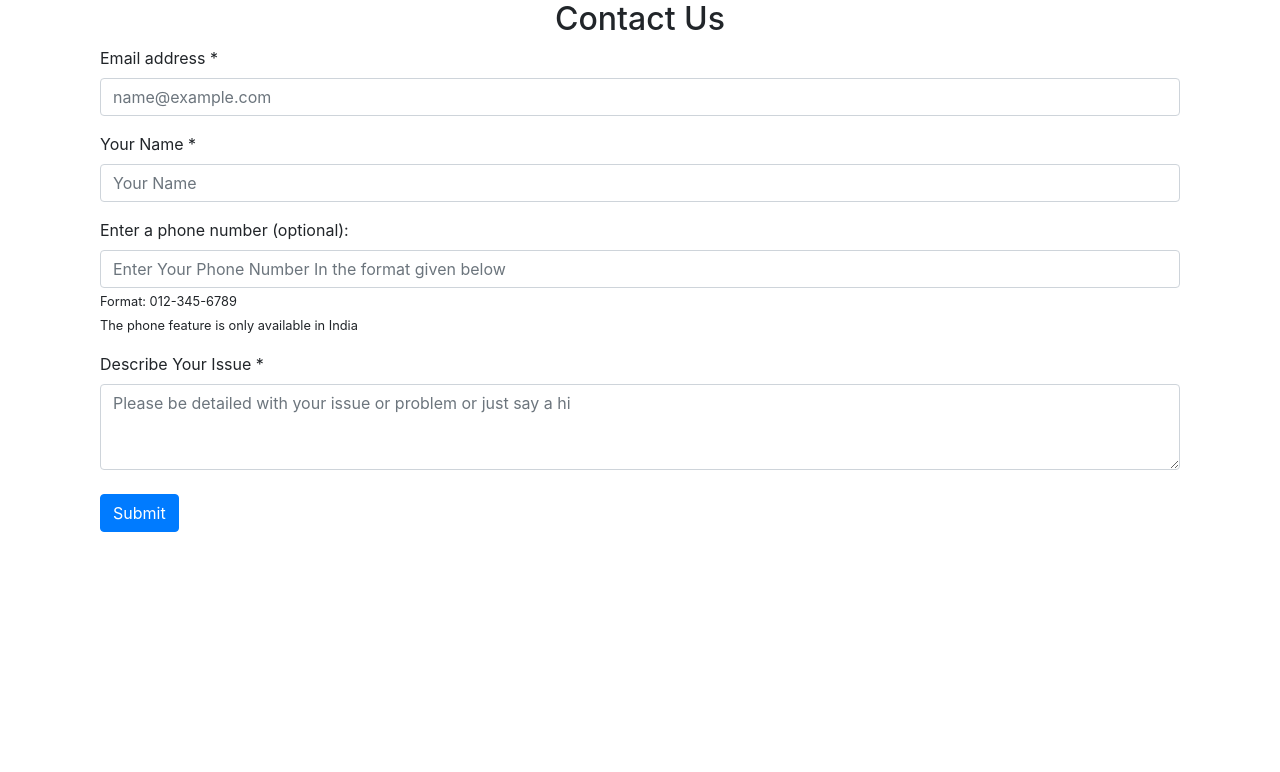
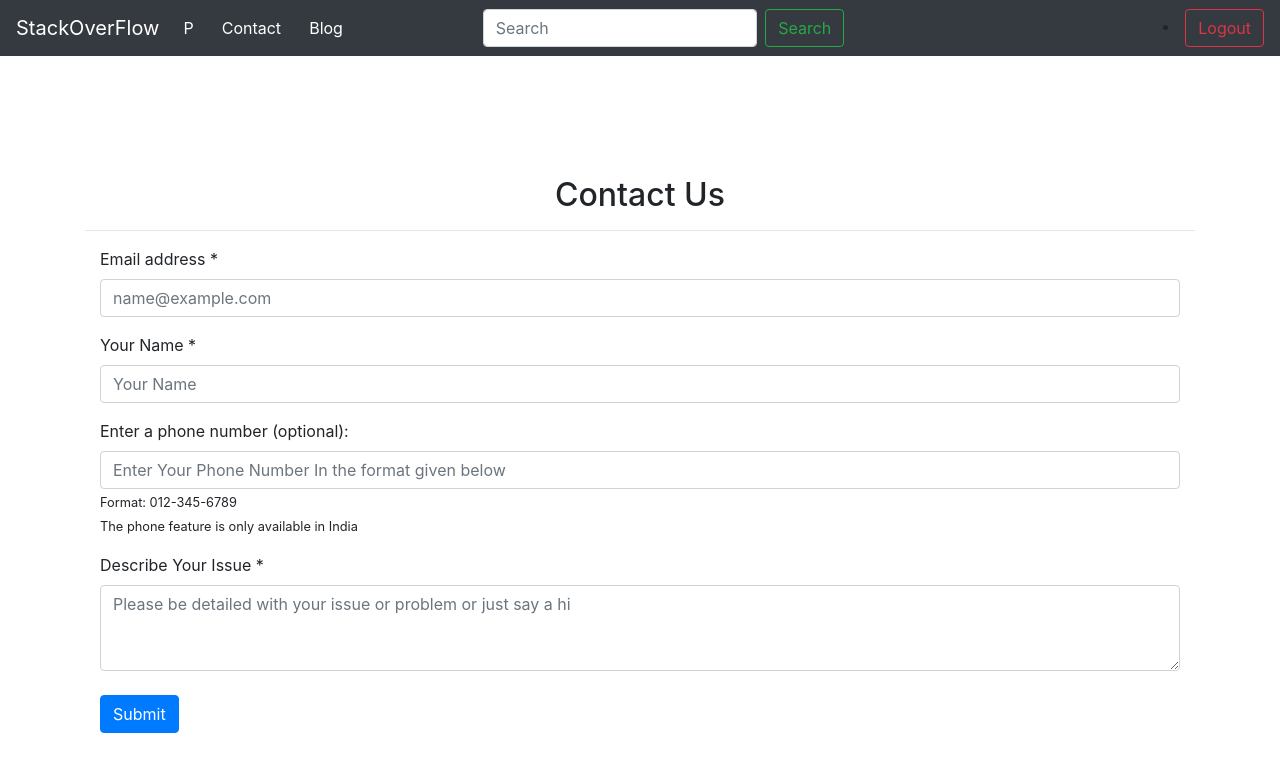
Before and after one commit to AnkitMitraOfficial/StackOverflowClone, a Django app: page /Contact/ in a window 1280 px wide. Shown: the top 772 px of the page. Run offline with Django 3.2, Linux system fonts and the light colour scheme; some libraries are stand-ins or nearby versions.

Commit message:
Created base template and homepage

```diff
--- a/Contact/templates/Contact/contact.html
+++ b/Contact/templates/Contact/contact.html
@@ -1,11 +1,12 @@
+{% extends 'StackoverflowClone/base.html' %}
 
+{% block content %}
 <!DOCTYPE html>
 <html lang="en">
-
   <head>
     <meta charset="UTF-8">
     <meta name="viewport" content="width=device-width, initial-scale=1.0">
-    <title>Contact Us</title>
+    <title>StackoverFlowClone - Contact Us</title>
     <link rel="stylesheet" href="https://maxcdn.bootstrapcdn.com/bootstrap/4.5.2/css/bootstrap.min.css">
     <script src="https://ajax.googleapis.com/ajax/libs/jquery/3.5.1/jquery.min.js"></script>
     <script src="https://cdnjs.cloudflare.com/ajax/libs/popper.js/1.16.0/umd/popper.min.js"></script>
@@ -15,11 +16,11 @@
       text-align: center;
     }
   </style>
-</head>
+</head><br><br><br><br><br>
   <form method="POST">
     {% csrf_token %}
     <div class="container ">
-      <h2>Contact Us</h2>
+      <h2>Contact Us</h2><hr>
       <div class="container">
         <div class="form-group">
           <label for="exampleFormControlInput1">Email address *</label>
@@ -50,5 +51,5 @@
   </form>
 
 </body>
-
 </html>
+{% endblock content %}
--- a/HomeSite/urls.py
+++ b/HomeSite/urls.py
@@ -33,8 +33,9 @@ urlpatterns = [
     path('Signup/',views.signupuser,name='register'),
     path('login/',views.loginuser,name='login'),
 
-
+    #app urls
      path('blog/', include('blog.urls')),
+     path('home/', include('StackoverflowClone.urls')),
 
 ]
 
--- /dev/null
+++ b/StackoverflowClone/templates/StackoverflowClone/base.html
@@ -0,0 +1,74 @@
+<!doctype html>
+<html lang="en">
+
+<head>
+  <!-- Required meta tags -->
+  <meta charset="utf-8">
+  <meta name="viewport" content="width=device-width, initial-scale=1, shrink-to-fit=no">
+
+  <!-- Bootstrap CSS -->
+  <link rel="stylesheet" href="https://cdn.jsdelivr.net/npm/bootstrap@4.5.3/dist/css/bootstrap.min.css"
+    integrity="sha384-TX8t27EcRE3e/ihU7zmQxVncDAy5uIKz4rEkgIXeMed4M0jlfIDPvg6uqKI2xXr2" crossorigin="anonymous">
+
+  <!-- <title>Home Page</title> -->
+  <!--Removing the title because it's same for all the pages!-->
+
+  <style>
+    p {
+      visibility: hidden;
+    }
+  </style>
+</head>
+
+<body>
+  <nav class="navbar navbar-expand-lg navbar-dark bg-dark">
+    <a class="navbar-brand" href="{% url 'homepage' %}">StackOverFlow</a>
+    <button class="navbar-toggler" type="button" data-toggle="collapse" data-target="#navbarSupportedContent"
+      aria-controls="navbarSupportedContent" aria-expanded="false" aria-label="Toggle navigation">
+      <span class="navbar-toggler-icon"></span>
+    </button>
+
+    <div class="collapse navbar-collapse" id="navbarSupportedContent">
+      <ul class="navbar-nav mr-auto">
+        <li class="nav-item active">
+          <a class="nav-link" href="#">P <span class="sr-only">(current)</span></a>
+        </li>
+        <p>N</p>
+        <li class="nav-item">
+        <li class="nav-item active">
+          <a class="nav-link" href="{% url 'contact' %}">Contact</a>
+        </li>
+        <p>N</p>
+        <li class="nav-item">
+          <li class="nav-item active">
+            <a class="nav-link" href="{% url 'blog' %}">Blog</a>
+          </li>
+        <p> Navbar space inv</p>
+        <!-- <li class="nav-item"> -->
+        <form class="form-inline my-2 my-lg-0" required>
+          <li class="nav-item active">
+            <input class="form-control mr-sm-1" type="search" placeholder="Search" aria-label="Search">
+            <button class="btn btn-outline-success my-2 my-sm-0" type="submit">Search</button>
+        </form>
+      </ul>
+      <form class="form-inline my-2 my-lg-0">
+        <li class="nav-item active">
+          <button class="btn btn-outline-danger my-2 my-sm-0" type="submit">Logout</button>
+      </form>
+    </div>
+  </nav>
+  <!-- Optional JavaScript; choose one of the two! -->
+
+
+  {% block content %}{% endblock content %}
+
+  <!-- Option 1: jQuery and Bootstrap Bundle (includes Popper) -->
+  <script src="https://code.jquery.com/jquery-3.5.1.slim.min.js"
+    integrity="sha384-DfXdz2htPH0lsSSs5nCTpuj/zy4C+OGpamoFVy38MVBnE+IbbVYUew+OrCXaRkfj" crossorigin="anonymous">
+  </script>
+  <script src="https://cdn.jsdelivr.net/npm/bootstrap@4.5.3/dist/js/bootstrap.bundle.min.js"
+    integrity="sha384-ho+j7jyWK8fNQe+A12Hb8AhRq26LrZ/JpcUGGOn+Y7RsweNrtN/tE3MoK7ZeZDyx" crossorigin="anonymous">
+  </script>
+</body>
+
+</html>
--- /dev/null
+++ b/StackoverflowClone/urls.py
@@ -0,0 +1,7 @@
+from django.shortcuts import render
+from django.urls import path
+from . import views
+
+urlpatterns = [
+    path('',views.homepage,name='homepage')
+]
--- a/StackoverflowClone/views.py
+++ b/StackoverflowClone/views.py
@@ -1,3 +1,6 @@
 from django.shortcuts import render
 
 # Create your views here.
+
+def homepage(request):
+    return render (request, 'StackoverflowClone/home.html')
```
Also changed, not shown: StackoverflowClone/templates/StackoverflowClone/home.html (added, +7 -0 lines), StackoverflowClone/static/StackoverflowClone/neonbrand-zFSo6bnZJTw-unsplash.jpg (deleted).
